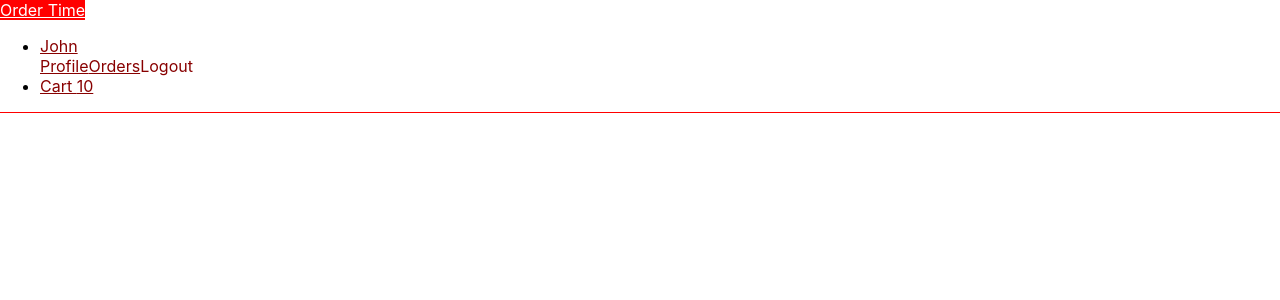
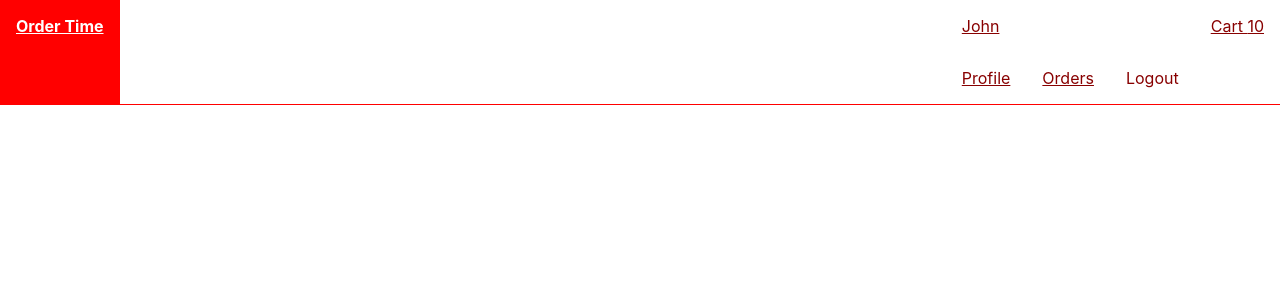
Before and after one commit to andrewwinke123/food-delivery-app, a React (Create React App) app in the folder frontend/: page / in a window 1280 px wide. Shown: the top 300 px of the page. Built offline with nearby package versions, Linux system fonts and the light colour scheme.

Commit message:
spacing out the nav items

```diff
--- a/frontend/src/components/Header/header.module.css
+++ b/frontend/src/components/Header/header.module.css
@@ -13,3 +13,25 @@
   color: white;
   cursor: pointer;
 }
+
+.container {
+  margin: 0 auto;
+  display: flex;
+  justify-content: space-between;
+}
+
+.logo {
+  font-weight: bold;
+  padding: 1rem;
+}
+
+.header ul {
+  display: flex;
+  list-style-type: none;
+  margin: 0;
+}
+
+.header ul a {
+  padding: 1rem;
+  display: inline-block;
+}
```
